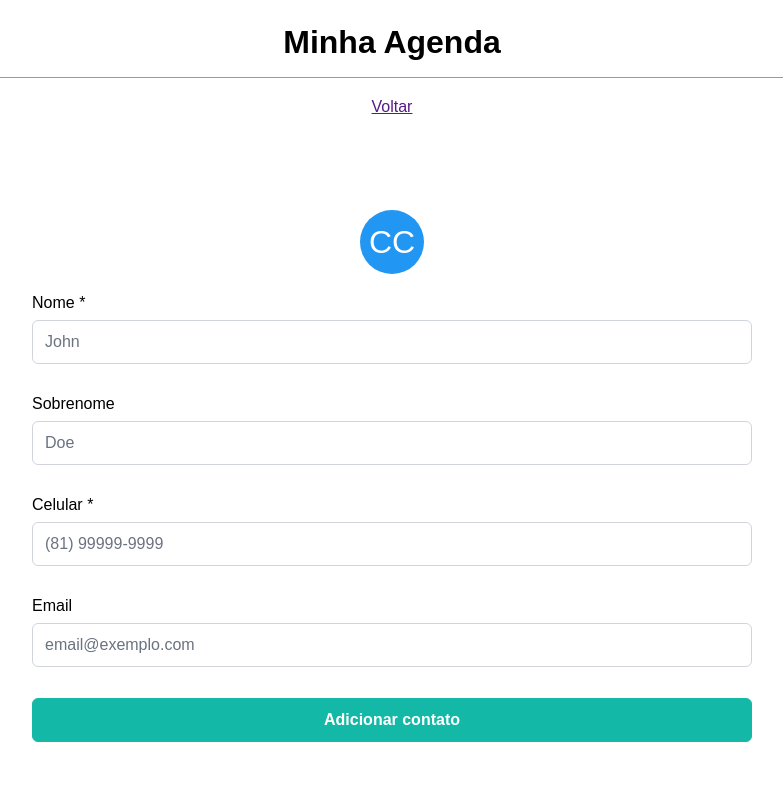
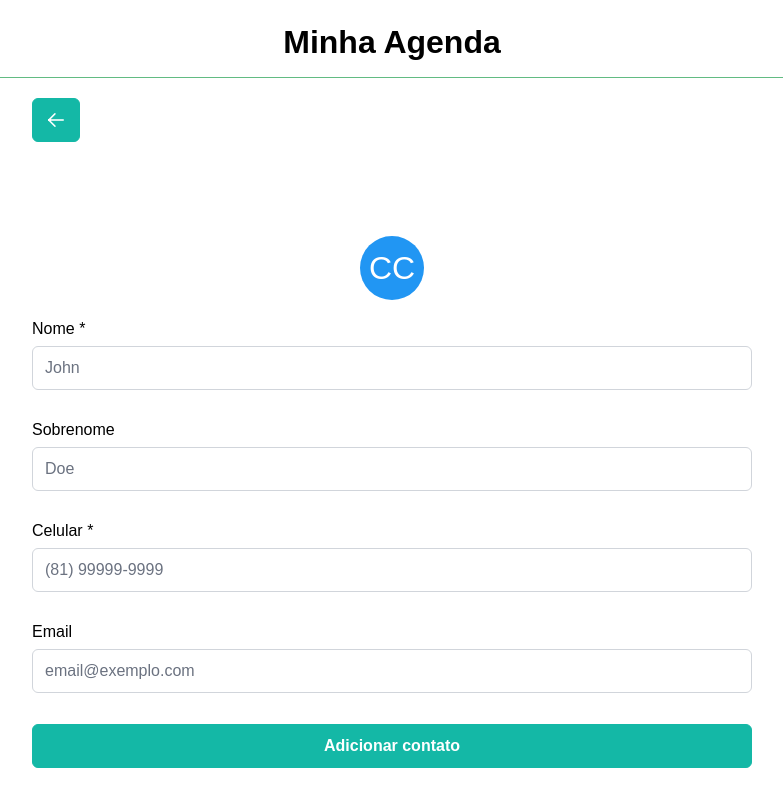
Before and after one commit to Clovis-Chakrian/Agenda-FrontEnd-BlueTechnology, a Vue app: page /create-contact in a window 1280 px wide. Shown: the top 806 px of the page, without its empty margins (248-1031 px from the left). Built offline with nearby package versions, Linux system fonts and the light colour scheme; a web font is replaced by a local one.

Commit message:
Feat: added go back button

```diff
--- a/src/pages/CreateContact/index.vue
+++ b/src/pages/CreateContact/index.vue
@@ -1,7 +1,11 @@
 <template>
   <Toast />
-  <header>
-    <a href="">Voltar</a>
+  <header id="back-header">
+    <Button
+      icon="pi pi-arrow-left"
+      aria-label="Voltar a página anterior"
+      @click="handleGoBack()"
+    />
   </header>
   <main class="main">
     <Avatar
@@ -68,7 +72,7 @@ import { validationRules } from "../../services/validation";
 import { useVuelidate } from "@vuelidate/core";
 import { useToast } from "primevue/usetoast";
 import { useRouter } from "vue-router";
-import { handleNotValidData } from '@/utils/notValidErrorHandler';
+import { handleNotValidData } from "@/utils/notValidErrorHandler";
 
 export default {
   setup() {
@@ -95,7 +99,7 @@ export default {
       const isValid = await v$.value.$validate();
 
       if (!isValid) {
-        handleNotValidData(errors, toast, v$)
+        handleNotValidData(errors, toast, v$);
         return;
       }
 
@@ -107,7 +111,8 @@ export default {
           toast.add({
             severity: "success",
             summary: "Sucesso!",
-            detail: "Contato adicionado com sucesso! Você será redirecionado para a tela inicial.",
+            detail:
+              "Contato adicionado com sucesso! Você será redirecionado para a tela inicial.",
             life: 3000,
           });
 
@@ -135,13 +140,29 @@ export default {
       errors.email = "";
     }
 
+    function handleGoBack() {
+      router.back();
+    }
+
     return {
       state,
       errors,
       v$,
       handleCreateContact,
       clearErrors,
+      handleGoBack,
     };
   },
 };
 </script>
+
+<style scoped>
+#back-header {
+  width: 100%;
+  max-width: calc(800px * 0.9);
+  display: flex;
+  flex-direction: row;
+  align-items: center;
+  justify-content: space-between;
+}
+</style>
```
